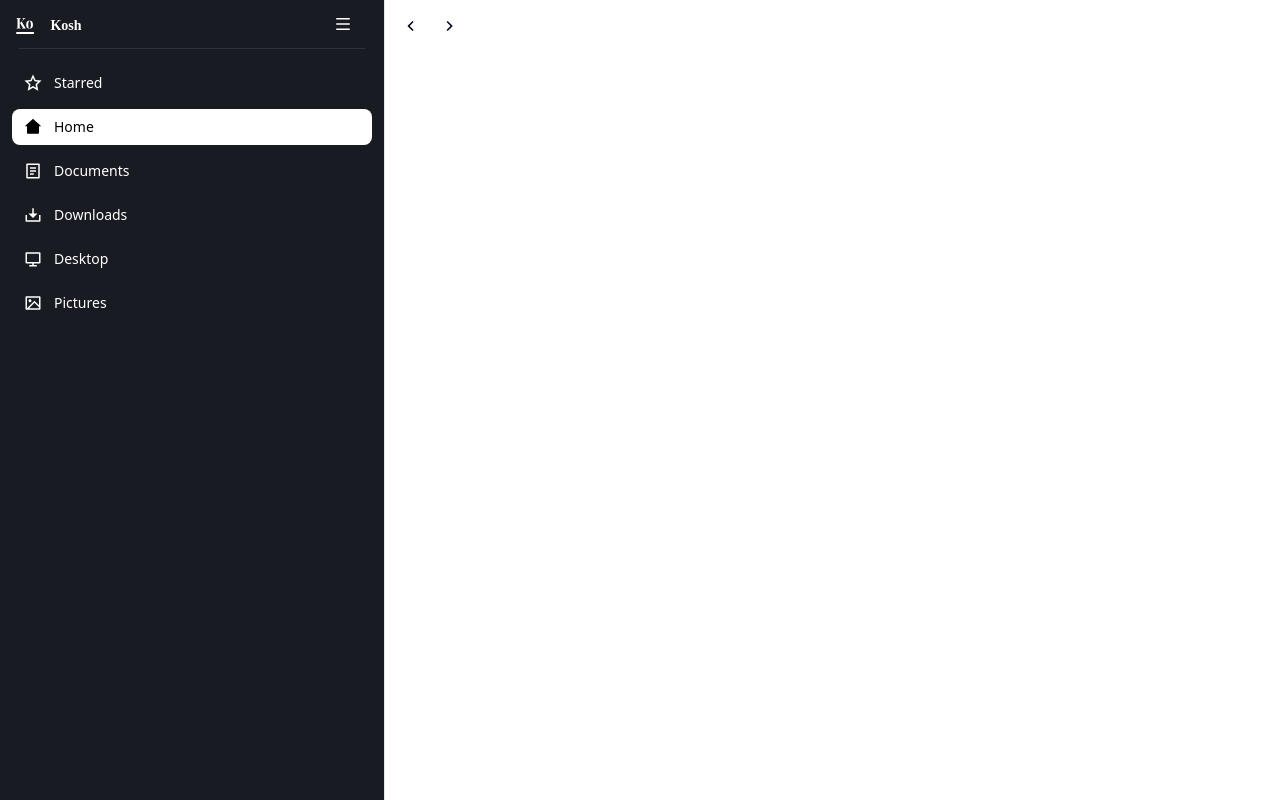
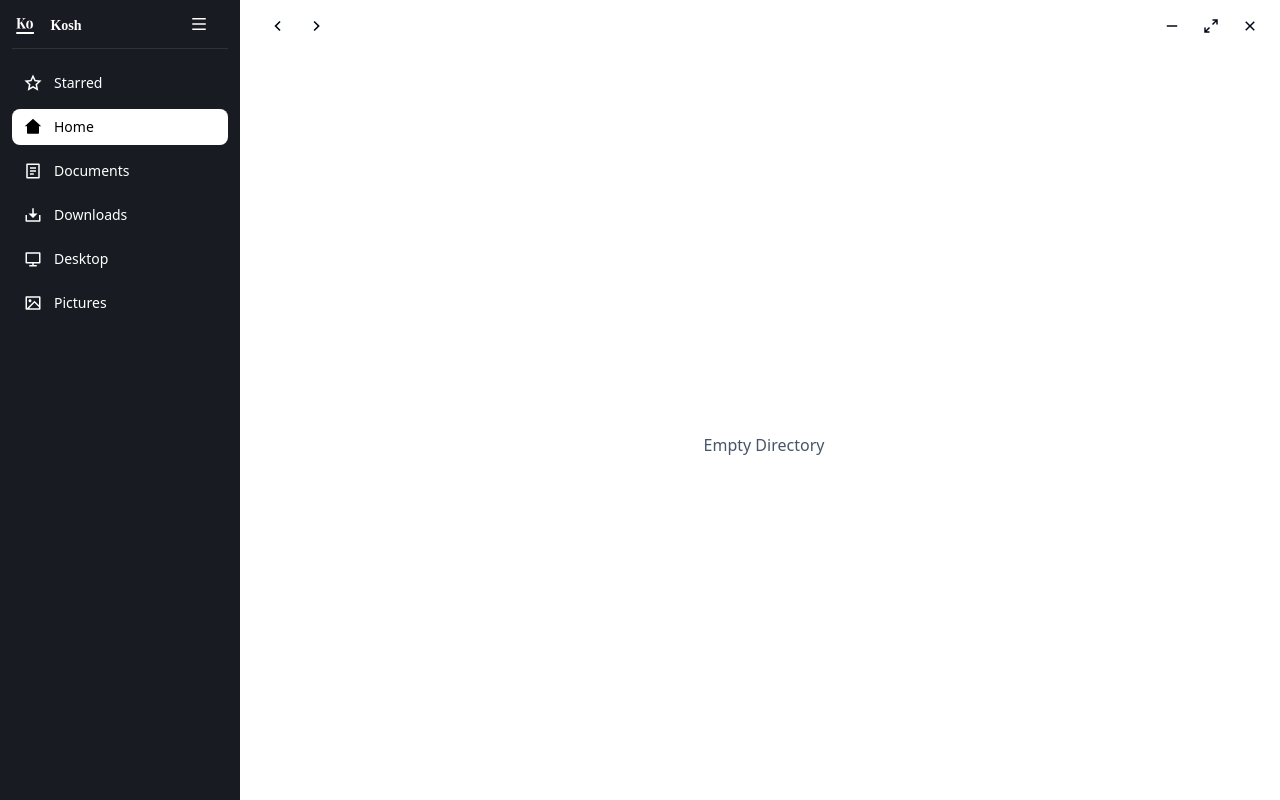
Before and after one commit to Atechchatterjee/kosh, a React (Vite) app in the folder frontend/: page / in a window 1280 px wide. Built offline with nearby package versions, Linux system fonts and the light colour scheme.

Commit message:
feat: made app frameless with custom titlebar handle

```diff
--- a/frontend/src/App.tsx
+++ b/frontend/src/App.tsx
@@ -12,8 +12,11 @@ import { useEffect, useMemo, useRef, useState } from "react";
 import {
   RiArrowLeftSLine,
   RiArrowRightSLine,
+  RiCloseFill,
+  RiExpandDiagonalLine,
   RiFile2Fill,
   RiFolder3Fill,
+  RiSubtractLine,
 } from "@remixicon/react";
 import { cn, removeTrailingSlash } from "./lib/utils";
 import {
@@ -23,11 +26,6 @@ import {
   ContextMenuItem,
 } from "./components/ui/context-menu";
 import { RootContext } from "./context";
-import {
-  ResizableHandle,
-  ResizablePanel,
-  ResizablePanelGroup,
-} from "./components/ui/resizable";
 import NewFileDialog, {
   NewFileDialogContext,
   NewFileDialogStateWrapper,
@@ -41,8 +39,15 @@ import {
   BreadcrumbLink,
   BreadcrumbSeparator,
 } from "./components/ui/breadcrumb";
+import {
+  Quit,
+  WindowIsMaximised,
+  WindowMaximise,
+  WindowMinimise,
+  WindowUnmaximise,
+} from "../wailsjs/runtime/runtime";
 
-function ContextWrapper({ children }: React.PropsWithChildren) {
+function ViewContextWrapper({ children }: React.PropsWithChildren) {
   const { setOpen } = useContext(NewFileDialogContext);
 
   return (
@@ -55,6 +60,63 @@ function ContextWrapper({ children }: React.PropsWithChildren) {
         <ContextMenuItem>New File</ContextMenuItem>
         <ContextMenuItem>Open in Terminal</ContextMenuItem>
         <ContextMenuItem>Open in VS Code</ContextMenuItem>
+      </ContextMenuContent>
+    </ContextMenu>
+  );
+}
+
+function FileContextWrapper({
+  file,
+  i,
+  getFileList,
+  children,
+}: {
+  file: any;
+  getFileList: (_?: string) => Promise<void>;
+  i: number;
+} & React.PropsWithChildren) {
+  const { filePath } = useContext(RootContext);
+  return (
+    <ContextMenu key={i} modal>
+      <ContextMenuTrigger>{children}</ContextMenuTrigger>
+      <ContextMenuContent>
+        {!file.IsDir && (
+          <>
+            <ContextMenuItem
+              onClick={() => {
+                OpenFileInVSCode(
+                  `${removeTrailingSlash(filePath)}/${file.FileName}`,
+                );
+              }}
+            >
+              Open with VS Code
+            </ContextMenuItem>
+            <ContextMenuItem
+              onClick={() => {
+                OpenFileInSublimeText(
+                  `${removeTrailingSlash(filePath)}/${file.FileName}`,
+                );
+              }}
+            >
+              Open With Sublime Text
+            </ContextMenuItem>
+          </>
+        )}
+        <ContextMenuItem>Properties</ContextMenuItem>
+        <ContextMenuItem
+          onClick={async () => {
+            try {
+              await RemoveFile(
+                `${removeTrailingSlash(filePath)}/${file.FileName}`,
+              );
+              await getFileList();
+            } catch (err) {
+              console.error(err);
+            }
+          }}
+        >
+          Remove
+        </ContextMenuItem>
       </ContextMenuContent>
     </ContextMenu>
   );
@@ -186,28 +248,21 @@ function App() {
       value={{ homeDir: homeDir.current, filePath: filePath, getFileList }}
     >
       <NewFileDialogStateWrapper>
-        <ResizablePanelGroup
-          direction="horizontal"
-          className="w-full h-[100vh]"
-        >
-          <ResizablePanel
-            defaultSize={30}
-            className="min-w-[15rem] max-w-[34%]"
-          >
+        <div className="flex gap-2">
+          <div className="relative min-w-[15rem]">
             <MainSidebar
               cb={(linkPath) => {
                 setFilePath(linkPath);
                 getFileList(linkPath);
               }}
+              className="fixed"
             />
-          </ResizablePanel>
-          <ResizableHandle />
-          <ResizablePanel
-            defaultSize={70}
-            className="h-[100vh] overflow-y-scroll"
+          </div>
+          <div className="w-full h-[100vh] overflow-hidden gap-4">
+            <div
+              className="bg-white px-3 py-2 w-full flex gap-2 select-none"
+              style={{ widows: 1 }} // acts as the handle bar for dragging windows
             >
-            <div className="w-full p-[0.5rem] gap-4">
-              <div className="flex gap-2 select-none">
               <div className="flex gap-1 select-none">
                 <Button
                   variant="ghost"
@@ -223,27 +278,58 @@ function App() {
                   <RiArrowRightSLine />
                 </Button>
               </div>
+              <div className="flex w-full gap-2">
                 <PathBreadcrumb
                   path={filePath}
                   onChangeFilePath={(modifiedFilePath) => {
                     setFilePath(modifiedFilePath);
                     getFileList(modifiedFilePath);
                   }}
-                  className="items-center select-none my-auto"
+                  className="items-center flex-1 select-none my-auto"
                 />
+                <div className="flex gap-1 ml-auto">
+                  <Button
+                    variant="ghost"
+                    className="w-[2.2rem] h-[2.2rem] p-2 rounded-full ml-auto"
+                    onClick={WindowMinimise}
+                  >
+                    <RiSubtractLine size={18} />
+                  </Button>
+                  <Button
+                    variant="ghost"
+                    className="w-[2.2rem] h-[2.2rem] p-2 rounded-full ml-auto"
+                    onClick={async () => {
+                      if (await WindowIsMaximised()) WindowUnmaximise();
+                      else WindowMaximise();
+                    }}
+                  >
+                    <RiExpandDiagonalLine size={18} />
+                  </Button>
+                  <Button
+                    variant="ghost"
+                    className="w-[2.2rem] h-[2.2rem] p-2 rounded-full ml-auto"
+                    onClick={Quit}
+                  >
+                    <RiCloseFill size={18} />
+                  </Button>
                 </div>
-              <ContextWrapper>
-                <div className="flex flex-col gap-2 px-3 mt-2 pb-10 h-[95vh] overflow-scroll">
+              </div>
+            </div>
+            <ViewContextWrapper>
+              <div className="flex flex-col h-[90vh] overflow-scroll gap-2 px-3 pt-[0.5rem] pb-5 min-h-[100vh]">
                 {fileList.map((file, i) => (
-                    <ContextMenu key={i} modal>
-                      <ContextMenuTrigger>
+                  <FileContextWrapper
+                    i={i}
+                    file={file}
+                    getFileList={getFileList}
+                  >
                     <div
                       className={cn(
                         "flex gap-4 border text-md",
                         focusedFile === i
                           ? "border-blue-300"
                           : "border-gray-200",
-                            "px-4 py-2 min-h-[2rem] rounded-md items-center ",
+                        "px-4 py-3 min-h-[2rem] rounded-md items-center ",
                         focusedFile === i ? "bg-slate-100" : "bg-white",
                         " hover:bg-slate-100",
                       )}
@@ -255,64 +341,20 @@ function App() {
                       ) : (
                         <RiFile2Fill size={18} />
                       )}
-                          <p className="cursor-default w-full select-none overflow-hidden truncate">
+                      <p className="cursor-default w-full select-none text-sm overflow-hidden truncate">
                         {file.FileName}
                       </p>
                     </div>
-                      </ContextMenuTrigger>
-                      <ContextMenuContent>
-                        {!file.IsDir && (
-                          <>
-                            <ContextMenuItem
-                              onClick={() => {
-                                OpenFileInVSCode(
-                                  `${removeTrailingSlash(filePath)}/${
-                                    file.FileName
-                                  }`,
-                                );
-                              }}
-                            >
-                              Open with VS Code
-                            </ContextMenuItem>
-                            <ContextMenuItem
-                              onClick={() => {
-                                OpenFileInSublimeText(
-                                  `${removeTrailingSlash(filePath)}/${
-                                    file.FileName
-                                  }`,
-                                );
-                              }}
-                            >
-                              Open With Sublime Text
-                            </ContextMenuItem>
-                          </>
+                  </FileContextWrapper>
+                ))}
+                {fileList.length === 0 && (
+                  <p className="m-auto text-slate-600">Empty Directory</p>
                 )}
-                        <ContextMenuItem>Properties</ContextMenuItem>
-                        <ContextMenuItem
-                          onClick={async () => {
-                            try {
-                              await RemoveFile(
-                                `${removeTrailingSlash(filePath)}/${
-                                  file.FileName
-                                }`,
-                              );
-                              await getFileList();
-                            } catch (err) {
-                              console.error(err);
-                            }
-                          }}
-                        >
-                          Remove
-                        </ContextMenuItem>
-                      </ContextMenuContent>
-                    </ContextMenu>
-                  ))}
               </div>
-              </ContextWrapper>
+            </ViewContextWrapper>
           </div>
-          </ResizablePanel>
-        </ResizablePanelGroup>
           <NewFileDialog className="hidden" successCb={getFileList} />
+        </div>
       </NewFileDialogStateWrapper>
     </RootContext.Provider>
   );
--- a/frontend/src/components/NewFileDialog.tsx
+++ b/frontend/src/components/NewFileDialog.tsx
@@ -45,7 +45,8 @@ export default function NewFileDialog({
   const [newFolderName, setNewFolderName] = useState<string>("");
   const { filePath } = useContext(RootContext);
 
-  async function handleFolderCreation() {
+  async function handleFolderCreation(e: any) {
+    e.preventDefault();
     const newFolderPath = `${removeTrailingSlash(filePath)}/${newFolderName}`;
     try {
       await CreateDir(newFolderPath);
@@ -63,8 +64,8 @@ export default function NewFileDialog({
       <DialogContent>
         <DialogHeader>
           <DialogTitle>Create New Folder</DialogTitle>
-          <DialogDescription className="pt-4 flex gap-4">
-            <form onSubmit={handleFolderCreation}>
+          <DialogDescription>
+            <form onSubmit={handleFolderCreation} className="pt-4 flex gap-4">
               <Input
                 placeholder="Folder Name"
                 value={newFolderName}
```
Also changed, not shown: 1 other file (tests, documents, lock files or other folders). Lines whose indentation alone changed are shown as unchanged.
